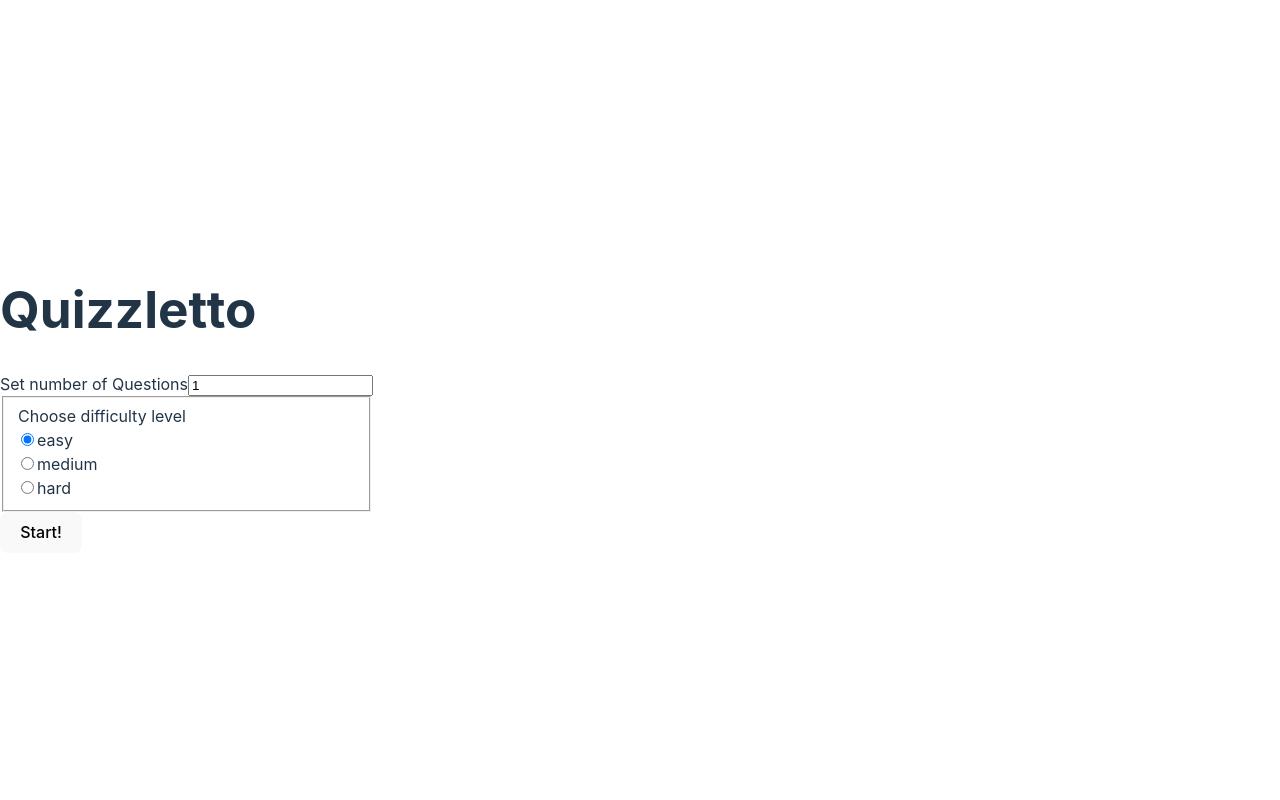
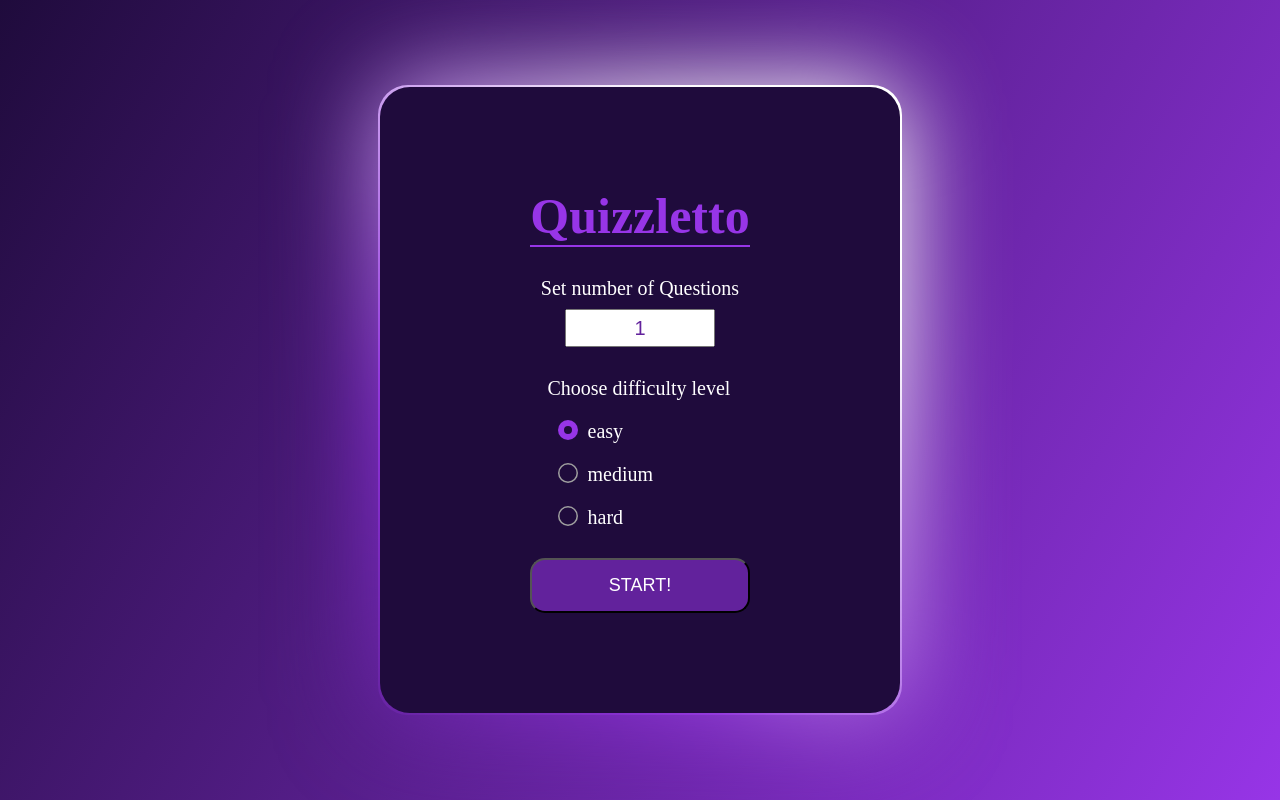
Before and after one commit to khamtaler/React_ts_quizz, a React (Vite) app: page / in a window 1280 px wide. Built offline with nearby package versions, Linux system fonts and the light colour scheme.

Commit message:
Full starting form with styles

```diff
--- a/package.json
+++ b/package.json
@@ -16,6 +16,7 @@
     "@types/react": "^18.0.24",
     "@types/react-dom": "^18.0.8",
     "@vitejs/plugin-react": "^2.2.0",
+    "css-loader": "^6.7.2",
     "typescript": "^4.6.4",
     "vite": "^3.2.3"
   }
--- a/src/App.tsx
+++ b/src/App.tsx
@@ -1,47 +1,45 @@
 import './App.css';
-import { useState } from 'react';
+import { useState, ChangeEvent } from 'react';
+import Quiz from './components/Quizz/Quiz';
+import { FormData } from './models/FormData';
+import styles from './components/Quizz/form.module.css';
+import './index.css';
 
 function App() {
-	interface FormData {
-		numberOfQuestions: number;
-		difficulty: string;
-	}
+	const [formData, setFormData] = useState<FormData>({ numberOfQuestions: 1, difficulty: 'easy' });
+	const [showQuizz, setShowQuizz] = useState(false);
 
-	const [formData, setFormData] = useState<FormData>({ numberOfQuestions: 1, difficulty: 'easy' });
-	const [showQuiz, setShowQuiz] = useState(false);
+	function handleChange(e: ChangeEvent<HTMLInputElement>) {
+		let { value, name } = e.target;
 
-	function handleChange(e: React.ChangeEvent<HTMLInputElement>) {
-		let { value, name } = e.target;
-		if (Number(value) > 20 && name === 'numberOfQuestions') {
-			value = '20';
+		if (name === 'numberOfQuestions') {
+			const newNumberOfQuestions = Math.round(Math.max(0, Math.min(20, Number(value))));
 			setFormData((prevForm) => ({
 				...prevForm,
-				[name]: value,
+				[name]: newNumberOfQuestions,
 			}));
-		} else if (Number(value) < 0 && name === 'numberOfQuestions') {
-			value = '0';
-			setFormData((prevForm) => ({
-				...prevForm,
-				[name]: value,
-			}));
-		} else if (value === 'e' && name === 'numberOfQuestions') return;
-		else if (Number(value) % 1 != 0 && name === 'numberOfQuestions') {
-			setFormData((prevForm) => ({
-				...prevForm,
-				[name]: Math.round(Number(value)),
-			}));
-		} else {
+			return;
+		}
 		setFormData((prevForm) => ({
 			...prevForm,
 			[name]: value,
 		}));
 	}
+
+	function showNewQuiz() {
+		if (formData.numberOfQuestions === 0) {
+			alert('number of questions cannot be equal 0');
+		} else setShowQuizz(true);
 	}
-	console.log(formData);
+
+	const appClasses = showQuizz ? `${styles.Quizz} ` : `${styles.Quizz} ${styles.Questions}`;
+
 	return (
-		<div className="App">
-			<div>
+		<div className={appClasses}>
+			{!showQuizz && (
+				<div className={styles.Quizz_form}>
 					<h1>Quizzletto</h1>
+					{formData.numberOfQuestions === 20 && <h4>Question limit is 20, don't force yourself</h4>}
 					<label htmlFor="numberOfQuestions">Set number of Questions</label>
 					<input
 						type="number"
@@ -50,8 +48,8 @@ function App() {
 						value={formData.numberOfQuestions}
 						id="numberOfQuestions"
 					></input>
-			</div>
-			<fieldset>
+
+					<fieldset className={styles.radio}>
 						<div>
 							<legend>Choose difficulty level</legend>
 
@@ -65,7 +63,7 @@ function App() {
 										onChange={handleChange}
 										id="easy"
 									/>
-							easy{' '}
+									easy
 								</label>
 							</div>
 
@@ -79,7 +77,7 @@ function App() {
 										onChange={handleChange}
 										id="medium"
 									/>
-							medium{' '}
+									medium
 								</label>
 							</div>
 
@@ -93,12 +91,17 @@ function App() {
 										onChange={handleChange}
 										id="hard"
 									/>
-							hard{' '}
+									hard
 								</label>
 							</div>
 						</div>
 					</fieldset>
-			<button>Start!</button>
+					<button className={styles.Quizz_formButton} onClick={showNewQuiz}>
+						Start!
+					</button>
+				</div>
+			)}
+			{showQuizz && <Quiz {...formData} setShowQuizz={setShowQuizz} />}
 		</div>
 	);
 }
--- /dev/null
+++ b/src/components/Quizz/Quiz.tsx
@@ -0,0 +1,9 @@
+import React from 'react';
+import { FormData } from '../models/FormData';
+interface Props extends FormData {
+	setShowQuizz: React.Dispatch<React.SetStateAction<boolean>>;
+}
+
+export default function Quiz({ numberOfQuestions, difficulty, setShowQuizz }: Props) {
+	return <div>{numberOfQuestions}</div>;
+}
--- /dev/null
+++ b/src/components/Quizz/form.module.css
@@ -0,0 +1,165 @@
+.Quizz {
+	display: flex;
+	flex-direction: column;
+	justify-content: center;
+	align-items: center;
+	text-align: center;
+	min-height: 100vh;
+	background: rgb(31, 11, 60);
+	background: linear-gradient(120deg, rgba(31, 11, 60, 1) 0%, rgba(151, 53, 231, 1) 100%);
+	position: relative;
+	z-index: 0;
+}
+
+.Quizz_form {
+	display: flex;
+	flex-direction: column;
+	background: rgba(31, 11, 60, 1);
+	padding: 100px 150px;
+	border-radius: 30px;
+	position: relative;
+}
+
+.Quizz_form:before,
+.Quizz_form:after {
+	content: '';
+	position: absolute;
+	left: -2px;
+	top: -2px;
+	background: linear-gradient(45deg, #4a1a79, #9133de, #fff, #fff, #9133de, #4a1a79);
+	background-size: 400%;
+	width: calc(100% + 4px);
+	height: calc(100% + 4px);
+	z-index: -1;
+	animation: steam 30s linear infinite;
+	border-radius: 30px;
+}
+
+.Quizz_form:after {
+	filter: blur(50px);
+}
+.Quizz_form h4 {
+	color: red;
+	font-size: 26px;
+	line-height: 110%;
+	padding: 10px;
+	font-weight: 900;
+}
+.Quizz_form label,
+.Quizz_form legend {
+	font-size: 20px;
+	line-height: 110%;
+	padding: 10px 0px;
+	color: #fff;
+}
+.Quizz_form input[type='number'] {
+	width: 150px;
+	font-size: 20px;
+	line-height: 120%;
+	padding: 5px 0px;
+	margin: auto;
+	text-align: center;
+	color: #62229c;
+}
+.Quizz_formButton {
+	text-decoration: none;
+	color: rgba(255, 255, 255, 1);
+	background: #62229c;
+	padding: 15px 25px;
+	border-radius: 15px;
+	font-weight: normal;
+	text-transform: uppercase;
+	font-size: 18px;
+	transition: all 0.2s ease-in-out;
+}
+.Quizz_formButton:hover {
+	color: rgba(255, 255, 255, 1);
+	box-shadow: 0 0px 20px rgba(145, 92, 182, 0.6);
+	cursor: pointer;
+}
+
+.Quizz_form h1 {
+	font-size: 50px;
+	color: rgb(151, 53, 231);
+	border-bottom: 2px solid;
+	margin-bottom: 20px;
+}
+
+.radio {
+	border: none;
+	margin: 20px 0px;
+}
+
+.radio > div {
+	width: 185px;
+	margin: auto;
+	text-align: left;
+}
+
+.radio label {
+	padding: 6px 12px;
+	border-radius: 50px;
+	display: inline-flex;
+	cursor: pointer;
+	transition: 0.2s ease;
+	margin: 8px 0;
+	-webkit-tap-highlight-color: transparent;
+}
+.radio label:hover,
+.radio label:focus-within {
+	background: rgba(159, 159, 159, 0.1);
+}
+.radio label {
+	padding: 10px 20px !important;
+	margin: 1px 0px 0px -10px !important;
+}
+.radio label input {
+	vertical-align: middle;
+	width: 20px;
+	height: 20px;
+	border-radius: 10px;
+	background: none;
+	border: 0;
+	box-shadow: inset 0 0 0 1px #9f9f9f;
+	box-shadow: inset 0 0 0 1.5px #9f9f9f;
+	appearance: none;
+	padding: 0;
+	margin: 0;
+	transition: box-shadow 150ms cubic-bezier(0.95, 0.15, 0.5, 1.25);
+	pointer-events: none;
+	margin-right: 10px;
+}
+.radio label input:focus {
+	outline: none;
+}
+.radio label input:checked {
+	box-shadow: inset 0 0 0 6px rgb(151, 53, 231);
+}
+.radio label span {
+	vertical-align: middle;
+	display: inline-block;
+	line-height: 20px;
+	padding: 0 8px;
+}
+
+.Questions {
+	box-sizing: border-box;
+}
+
+@keyframes steam {
+	0% {
+		background-position: 0 0;
+	}
+	50% {
+		background-position: 400% 0;
+	}
+	100% {
+		background-position: 0 0;
+	}
+}
+
+@media only screen and (max-width: 600px) {
+	.Quizz_form {
+		padding: 50px;
+	}
+}
--- a/src/index.css
+++ b/src/index.css
@@ -1,70 +1,49 @@
-:root {
-  font-family: Inter, Avenir, Helvetica, Arial, sans-serif;
-  font-size: 16px;
-  line-height: 24px;
-  font-weight: 400;
-
-  color-scheme: light dark;
-  color: rgba(255, 255, 255, 0.87);
-  background-color: #242424;
-
-  font-synthesis: none;
-  text-rendering: optimizeLegibility;
-  -webkit-font-smoothing: antialiased;
-  -moz-osx-font-smoothing: grayscale;
-  -webkit-text-size-adjust: 100%;
+* {
+	padding: 0px;
+	margin: 0px;
+	box-sizing: border-box;
+}
+html {
+	overflow: hidden;
+	scroll-behavior: smooth;
 }
 
-a {
-  font-weight: 500;
-  color: #646cff;
-  text-decoration: inherit;
-}
-a:hover {
-  color: #535bf2;
+/* Chrome, Safari, Edge, Opera */
+input::-webkit-outer-spin-button,
+input::-webkit-inner-spin-button {
+	-webkit-appearance: none;
+	margin: 0;
 }
 
-body {
-  margin: 0;
-  display: flex;
-  place-items: center;
-  min-width: 320px;
-  min-height: 100vh;
+/* Firefox */
+input[type='number'] {
+	-moz-appearance: textfield;
 }
 
-h1 {
-  font-size: 3.2em;
-  line-height: 1.1;
+.button {
+	border-radius: 15px;
+	text-transform: uppercase;
+	padding: 15px;
+	width: 235px;
+	font-size: 20px;
+	line-height: 120%;
 }
-
-button {
-  border-radius: 8px;
-  border: 1px solid transparent;
-  padding: 0.6em 1.2em;
-  font-size: 1em;
-  font-weight: 500;
-  font-family: inherit;
-  background-color: #1a1a1a;
-  cursor: pointer;
-  transition: border-color 0.25s;
+#final button {
+	width: 245px;
 }
-button:hover {
-  border-color: #646cff;
+a.active {
+	position: relative;
+	bottom: 15px;
 }
-button:focus,
-button:focus-visible {
-  outline: 4px auto -webkit-focus-ring-color;
+a.active svg {
+	box-shadow: 0px 10px 10px 0 #fada5e;
 }
-
-@media (prefers-color-scheme: light) {
-  :root {
-    color: #213547;
-    background-color: #ffffff;
-  }
-  a:hover {
-    color: #747bff;
-  }
-  button {
-    background-color: #f9f9f9;
-  }
+a.active:last-child svg {
+	box-shadow: 0px 10px 10px 0 #77bbff;
 }
+@media only screen and (max-width: 600px) {
+	.button {
+		width: 140px;
+		font-size: 15px;
+	}
+}
--- /dev/null
+++ b/src/models/FormData.ts
@@ -0,0 +1,4 @@
+export interface FormData {
+	numberOfQuestions: number;
+	difficulty: string;
+}
```
Also changed, not shown: src/main.tsx (+7 -8 lines), tsconfig.json (indentation only), 1 other file (tests, documents, lock files or other folders). Lines whose indentation alone changed are shown as unchanged.
